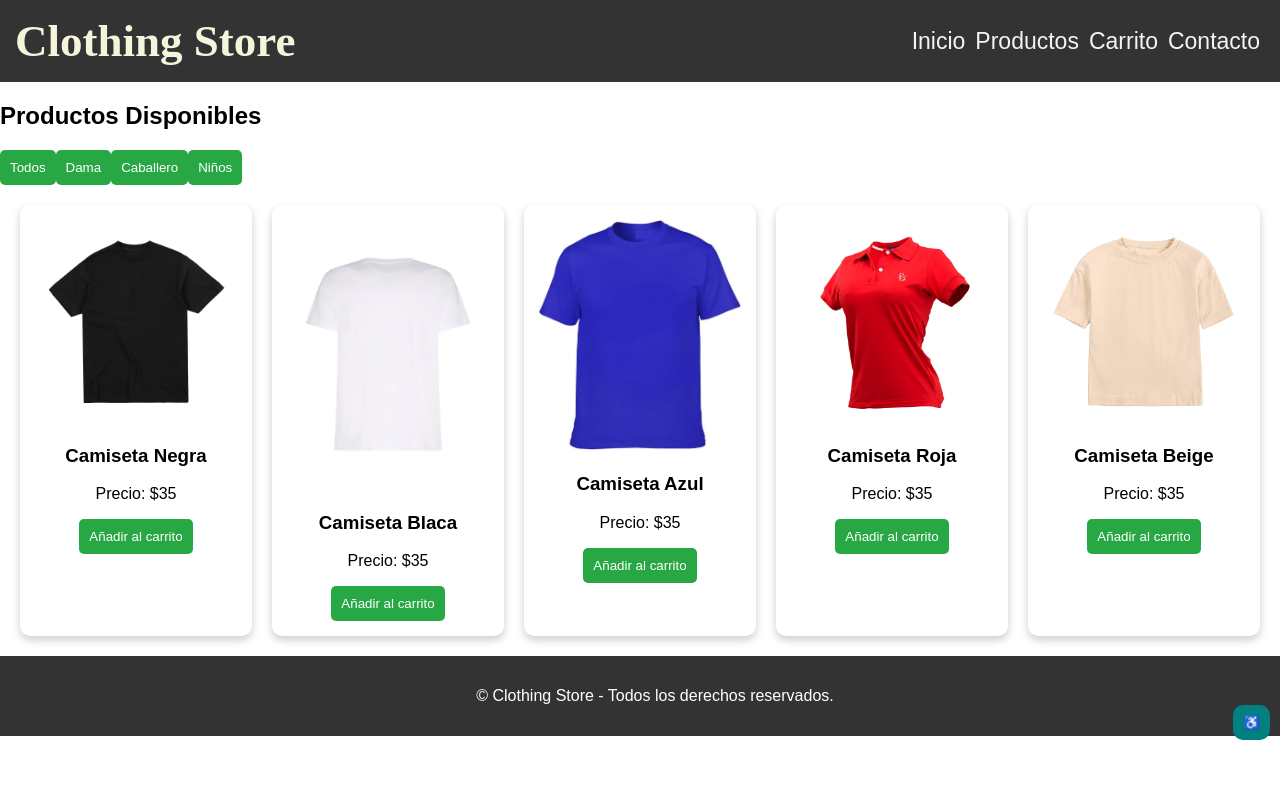
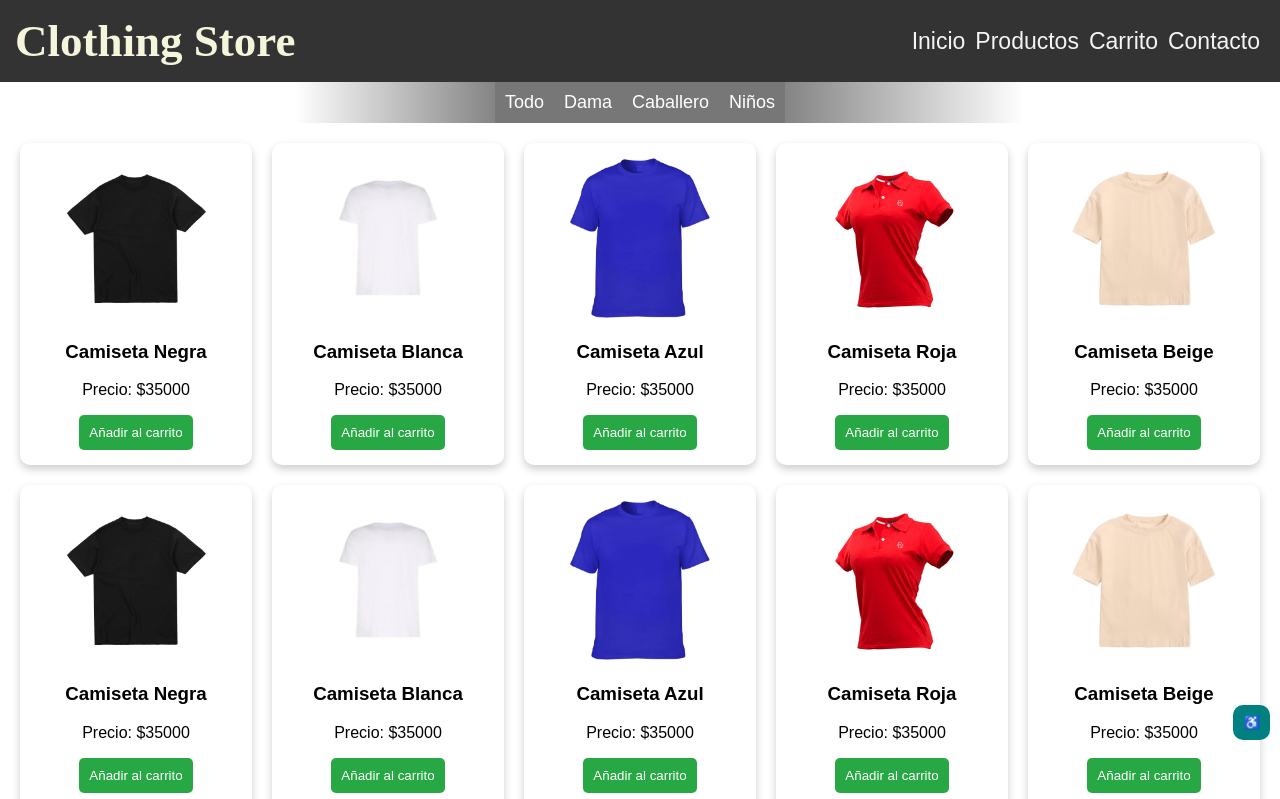
Before and after one commit to SoyDaniielGG/Clothing_Store, a React (Vite) app: page /productos in a window 1280 px wide. Shown: the top 799 px of the page. Built offline with nearby package versions, Linux system fonts and the light colour scheme.

Commit message:
agregando estilos products

```diff
--- a/src/pages/products.jsx
+++ b/src/pages/products.jsx
@@ -3,17 +3,35 @@ import { useState } from "react";
 import "../styles/products.css";
 import { CartContext } from "../context/cartContext";
 import NavBar from "../components/navBar";
-import Footer from "../components/footer";
 
 const Products = () => {
 
         //BD staica
 const productsData = [
-    {id:1, nombre: 'Camiseta Negra', categoria:'Caballero',precio:35.000, imagen:'/public/images/camisetaNegra.jpg'},
-    {id:2, nombre: 'Camiseta Blaca', categoria:'Dama',precio:35.000, imagen:'/public/images/camisetaBlanca.jpg'},
-    {id:3, nombre: 'Camiseta Azul', categoria:'Caballero',precio:35.000, imagen:'/public/images/camisetaAzul.jpg'},
-    {id:4, nombre: 'Camiseta Roja', categoria:'Dama',precio:35.000, imagen:'/public/images/camisetaRoja.jpg'},
-    {id:5, nombre: 'Camiseta Beige', categoria:'Niños',precio:35.000, imagen:'/public/images/camisetaBeige.jpg'},
+    {id:1, nombre: 'Camiseta Negra', categoria:'Caballero',precio:35000, imagen:'/public/images/camisetaNegra.jpg'},
+    {id:2, nombre: 'Camiseta Blanca', categoria:'Dama',precio:35000, imagen:'/public/images/camisetaBlanca.jpg'},
+    {id:3, nombre: 'Camiseta Azul', categoria:'Caballero',precio:35000, imagen:'/public/images/camisetaAzul.jpg'},
+    {id:4, nombre: 'Camiseta Roja', categoria:'Dama',precio:35000, imagen:'/public/images/camisetaRoja.jpg'},
+    {id:5, nombre: 'Camiseta Beige', categoria:'Niños',precio:35000, imagen:'/public/images/camisetaBeige.jpg'},
+    {id:6, nombre: 'Camiseta Negra', categoria:'Caballero',precio:35000, imagen:'/public/images/camisetaNegra.jpg'},
+    {id:7, nombre: 'Camiseta Blanca', categoria:'Dama',precio:35000, imagen:'/public/images/camisetaBlanca.jpg'},
+    {id:8, nombre: 'Camiseta Azul', categoria:'Caballero',precio:35000, imagen:'/public/images/camisetaAzul.jpg'},
+    {id:9, nombre: 'Camiseta Roja', categoria:'Dama',precio:35000, imagen:'/public/images/camisetaRoja.jpg'},
+    {id:10, nombre: 'Camiseta Beige', categoria:'Niños',precio:35000, imagen:'/public/images/camisetaBeige.jpg'},
+    {id:11, nombre: 'Camiseta Negra', categoria:'Caballero',precio:35000, imagen:'/public/images/camisetaNegra.jpg'},
+    {id:12, nombre: 'Camiseta Blanca', categoria:'Dama',precio:35000, imagen:'/public/images/camisetaBlanca.jpg'},
+    {id:13, nombre: 'Camiseta Azul', categoria:'Caballero',precio:35000, imagen:'/public/images/camisetaAzul.jpg'},
+    {id:14, nombre: 'Camiseta Roja', categoria:'Dama',precio:35000, imagen:'/public/images/camisetaRoja.jpg'},
+    {id:15, nombre: 'Camiseta Beige', categoria:'Niños',precio:35000, imagen:'/public/images/camisetaBeige.jpg'},
+    {id:16, nombre: 'Camiseta Negra', categoria:'Caballero',precio:35000, imagen:'/public/images/camisetaNegra.jpg'},
+    {id:17, nombre: 'Camiseta Blanca', categoria:'Dama',precio:35000, imagen:'/public/images/camisetaBlanca.jpg'},
+    {id:18, nombre: 'Camiseta Azul', categoria:'Caballero',precio:35000, imagen:'/public/images/camisetaAzul.jpg'},
+    {id:19, nombre: 'Camiseta Roja', categoria:'Dama',precio:35000, imagen:'/public/images/camisetaRoja.jpg'},
+    {id:20, nombre: 'Camiseta Beige', categoria:'Niños',precio:35000, imagen:'/public/images/camisetaBeige.jpg'},
+    {id:21, nombre: 'Camiseta Negra', categoria:'Caballero',precio:35000, imagen:'/public/images/camisetaNegra.jpg'},
+    {id:22, nombre: 'Camiseta Blanca', categoria:'Dama',precio:35000, imagen:'/public/images/camisetaBlanca.jpg'},
+    {id:23, nombre: 'Camiseta Azul', categoria:'Caballero',precio:35000, imagen:'/public/images/camisetaAzul.jpg'},
+    {id:24, nombre: 'Camiseta Roja', categoria:'Dama',precio:35000, imagen:'/public/images/camisetaRoja.jpg'},
 
 ];
     const {addToCart} = useContext(CartContext);//importar funcion de agreagar un producto al carrito
@@ -33,14 +51,15 @@ const productsData = [
     return(
         <div>
             <NavBar/>
-            <h2>Productos Disponibles</h2>
+            <section className="filter-btn" aria-label="Sección de botones de filtrado">
             <div className="filter-products">
-                <button onClick={()=>filterProducts('Todos')}>Todos</button>
+                <button onClick={()=>filterProducts('Todos')}>Todo</button>
                 <button onClick={()=>filterProducts('Dama')}>Dama</button>
                 <button onClick={()=>filterProducts('Caballero')}>Caballero</button>
                 <button onClick={()=>filterProducts('Niños')}>Niños</button>
+            </div>
+            </section>
 
-            </div>
             <div className="products-list">
                 {products.map((product)=>(
                     <div className="product-target" key={product.id}>
--- a/src/styles/products.css
+++ b/src/styles/products.css
@@ -1,3 +1,19 @@
+.filter-products{
+    text-align: center;
+    margin: 0;
+    background: linear-gradient(to right, white 23%, #333 49%, white 80%);
+}
+.filter-products button{
+    background: rgb(119, 119, 119);
+    border-radius: 0;
+    font-size: large;
+
+}
+.filter-products button:hover{
+    background: white;
+    color: black;
+}
+
 .products-list{
     display: grid;
     grid-template-columns: repeat(auto-fit, minmax(200px, 1fr));
@@ -19,7 +35,7 @@
 }
 .product-target img{
     max-width: 100%;
-    height: auto;
+    height: 160px;
     object-fit: cover;
     border-radius: 8px ;
 }
```
